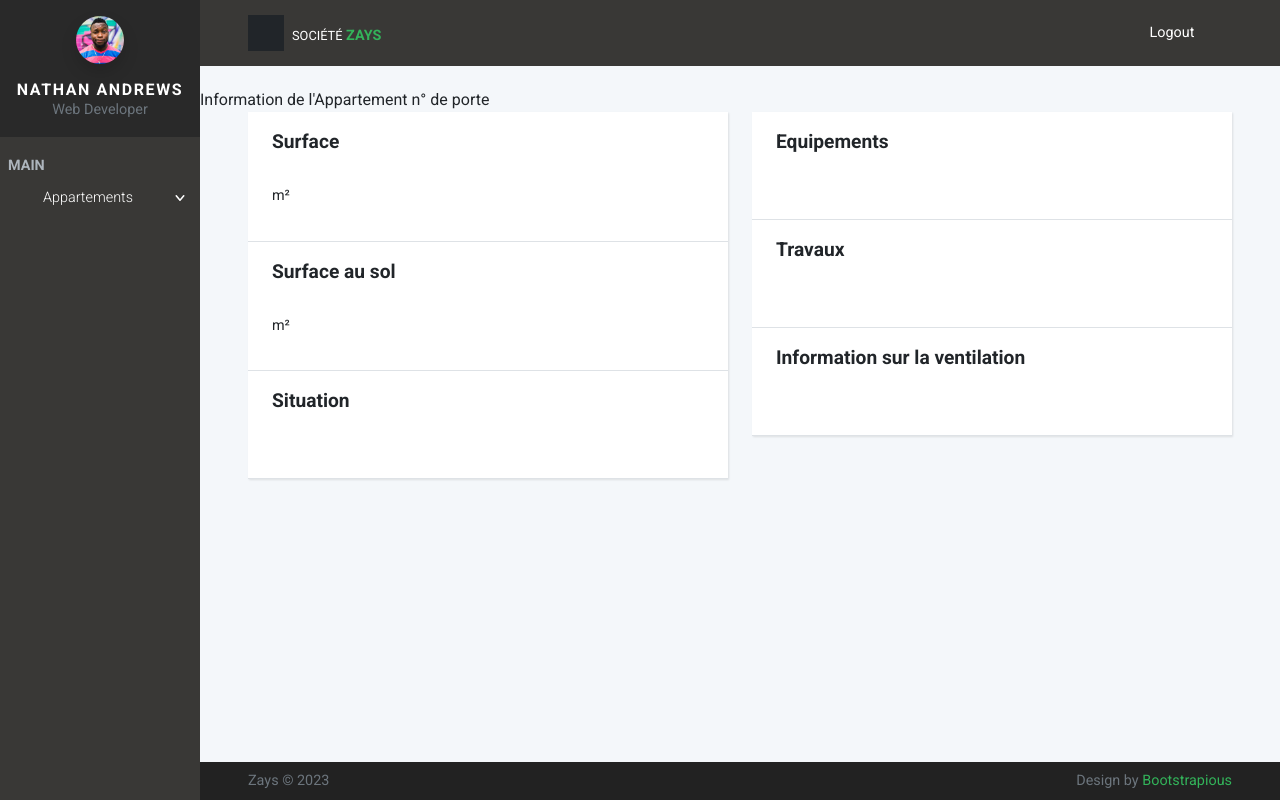
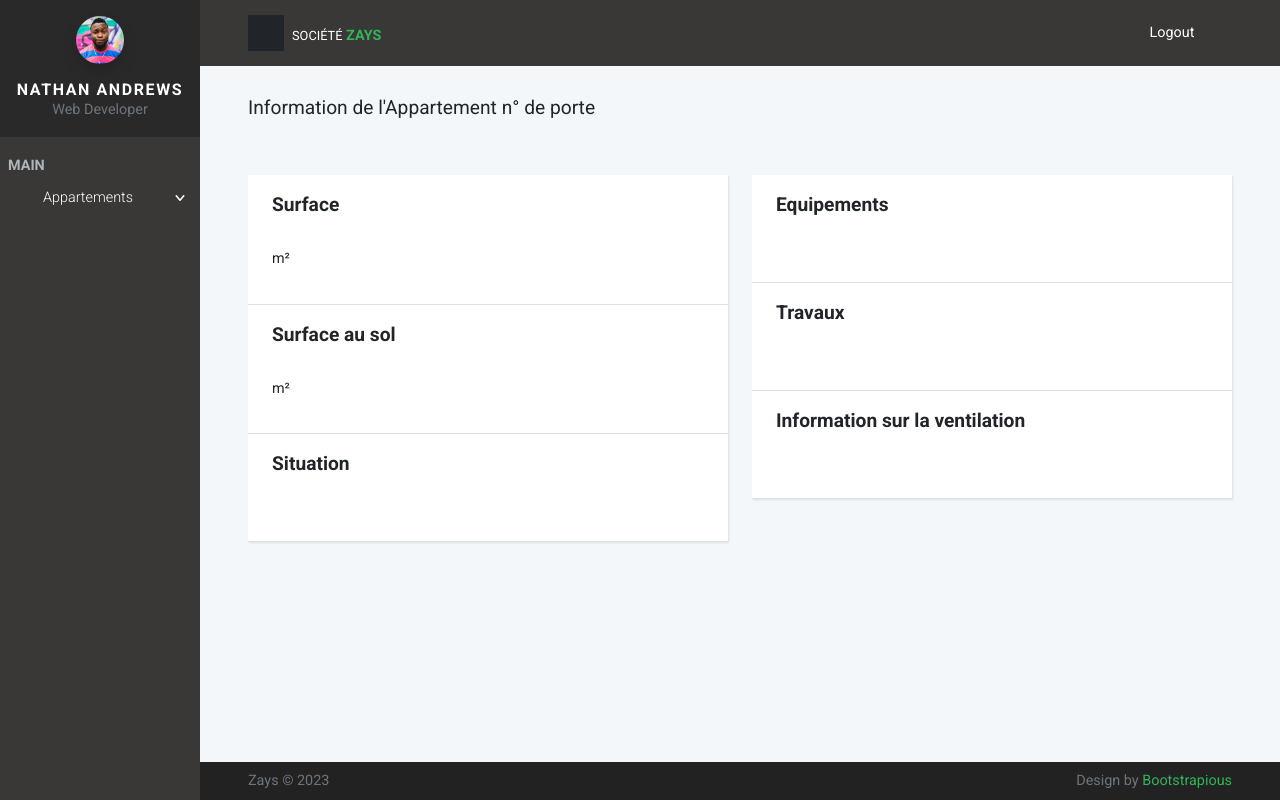
Before and after one commit to ZakinaA/Zays, a Symfony app: template templates/appartement/consulter.html.twig in a window 1280 px wide. Run offline with Twig, Linux system fonts and the light colour scheme; the template is opened without the code that fills it, so the values that code supplies are empty; some libraries are stand-ins or nearby versions.

Commit message:
amélioration design

```diff
--- a/templates/appartement/consulter.html.twig
+++ b/templates/appartement/consulter.html.twig
@@ -2,9 +2,10 @@
 
 {% block title %} Fiche d'appartement {% endblock %}
 
+{% block titrePage %} Information de l'Appartement n° de porte {{appart.porte}} {% endblock %}
+
 {% block contenu %}
 <br />
-{% block titrePage %} Information de l'Appartement n° de porte {{appart.porte}} {% endblock %}
 
 
 <section class="pb-5">
--- a/templates/base.html.twig
+++ b/templates/base.html.twig
@@ -83,6 +83,16 @@
         </nav>
       </header>
 
+
+      <!-- Page Header-->
+      <header class="py-4">
+        <div class="container-fluid py-2">
+          <h1 class="h3 fw-normal mb-0">{% block titrePage %} {% endblock %}</h1>
+        </div>
+      </header>
+
+
+
       {% block contenu %}
 
       {% endblock %}
```
